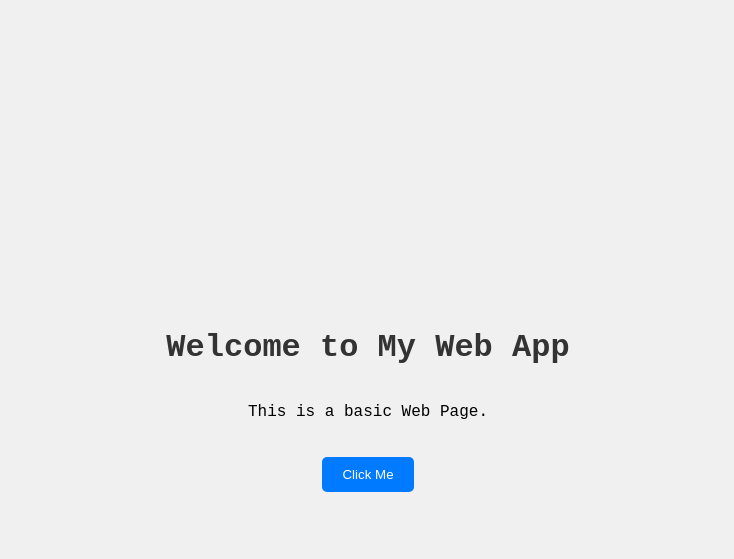
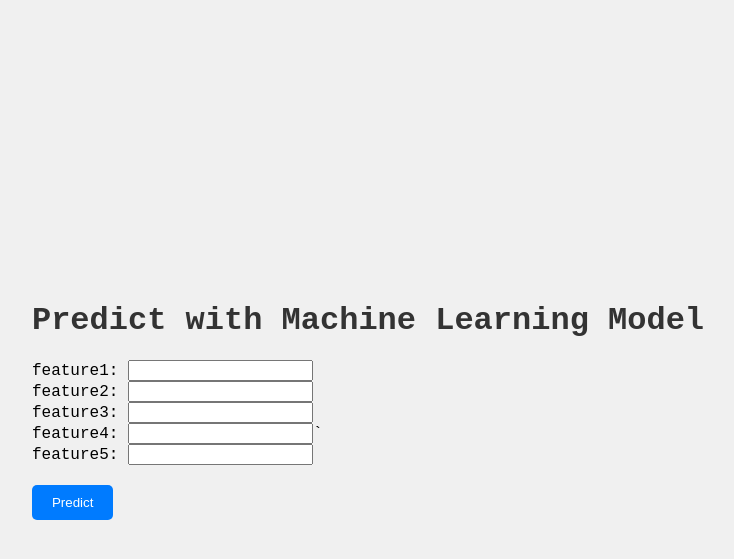
Before and after one commit to CMA-Projects/Machine-Learning-Basics, a Flask app: page / in a window 1280 px wide. Shown: the top 559 px of the page, without its empty margins (272-1006 px from the left). Run offline with Flask 3, Linux system fonts and the light colour scheme.

Commit message:
ended class

```diff
--- a/webApp1/app.py
+++ b/webApp1/app.py
@@ -28,8 +28,8 @@ def predict():
         input_values = data.get('inputs')
 
         # Check if the input values have exactly 4 elements
-        if not input_values or len(input_values) != 4:
-            return jsonify({'error': 'Input must be a list of 4 numerical values'}), 400
+        if not input_values or len(input_values) != 5:
+            return jsonify({'error': 'Input must be a list of 5 numerical values'}), 400
 
         # Convert the input values to a 2D numpy array
         input_array = np.array([input_values])
--- a/webApp1/static/scripts.js
+++ b/webApp1/static/scripts.js
@@ -1,3 +1,43 @@
-function changeText(){
-    document.getElementById("demo").innerHTML = "You clicked the button!";
-}
+document.addEventListener('DOMContentLoaded', function() {
+    const form = document.getElementById('inputForm');
+
+    form.addEventListener('submit', function(event) {
+        event.preventDefault();  // Prevent the form from refreshing the page
+
+        // Get input values from the form
+        const feature1 = parseFloat(document.getElementById('input1').value);
+        const feature2 = parseFloat(document.getElementById('input2').value);
+        const feature3 = parseFloat(document.getElementById('input3').value);
+        const feature4 = parseFloat(document.getElementById('input4').value);
+        const feature5 = parseFloat(document.getElementById('input5').value);
+
+        // Create an object with the input values
+        const inputData = {
+            inputs: [feature1, feature2, feature3, feature4, feature5]
+        };
+
+        // Send the input data to the Flask backend using fetch API
+        fetch('/predict', {
+            method: 'POST',
+            headers: {
+                'Content-Type': 'application/json'
+            },
+            body: JSON.stringify(inputData)
+        })
+        .then(response => response.json())
+        .then(data => {
+            if (data.error) {
+                // Display the error message if any
+                document.getElementById('result').textContent = `Error: ${data.error}`;
+            } else {
+                // Display the prediction result
+                document.getElementById('result').textContent = `Prediction: ${data.prediction}`;
+            }
+        })
+        .catch(error => {
+            // Handle any network or server errors
+            console.error('Error:', error);
+            document.getElementById('result').textContent = 'An error occurred during the prediction.';
+        });
+    });
+});
--- a/webApp1/templates/index.html
+++ b/webApp1/templates/index.html
@@ -3,13 +3,32 @@
 <head>
     <meta charset="UTF-8">
     <meta name="viewport" content="width=device-width, initial-scale=1.0">
-    <title>Basic Flask Web App</title>
+    <title>ML Model Web App</title>
     <link rel="stylesheet" href="{{url_for('static', filename='styles.css')}}">
 </head>
 <body>
-    <h1>Welcome to My Web App</h1>
-    <p id="demo">This is a basic Web Page.</p>
-    <button onclick="changeText()">Click Me</button>
+    <div class="container">
+        <h1>Predict with Machine Learning Model</h1>
+        <form id="inputForm">
+            <label for="input1">feature1:</label>
+            <input type="number" id="input1" name="Fish_Length" required>
+            <br>
+            <label for="input2">feature2:</label>
+            <input type="number" id="input2" name="Fish_Width" required>
+            <br>
+            <label for="input3">feature3:</label>
+            <input type="number" id="input3" name="feature3" required>
+            <br>
+            <label for="input4">feature4:</label>
+            <input type="number" id="input4" name="feature4" required>`
+            <br>
+            <label for="input5">feature5:</label>
+            <input type="number" id="input5" name="feature5" required>
+            <br>
+            <button type="submit">Predict</button>
+        </form>
+        <div id="result"></div>
+    </div>
     <script src="{{ url_for('static', filename='scripts.js')}}"></script>
 </body>
 </html>
```
Also changed, not shown: aboutAI.md (added, +41 -0 lines), 4 other files.
